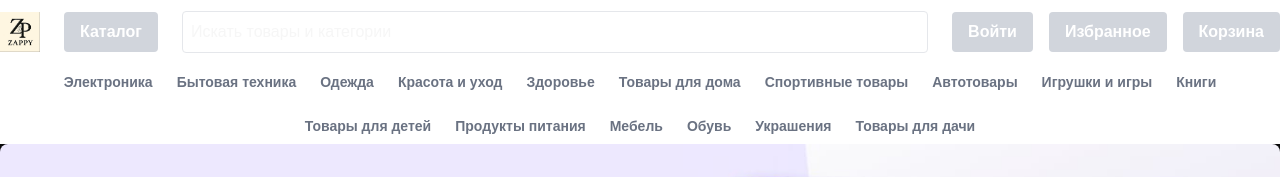
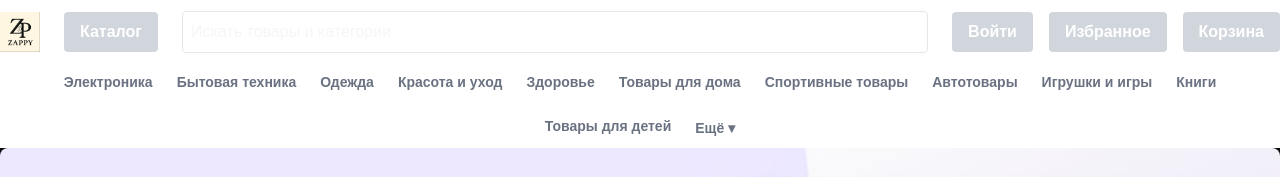
Before and after one commit to DENFNC/Zappy, a Next.js app in the folder frontend/: page / in a window 1280 px wide. Shown: the top 177 px of the page. Built offline with nearby package versions, Linux system fonts and the light colour scheme.

Commit message:
feat: (frontend) add more for category block

```diff
--- a/frontend/src/components/CategoryItems/CategoryItems.tsx
+++ b/frontend/src/components/CategoryItems/CategoryItems.tsx
@@ -1,12 +1,20 @@
+import { useState } from 'react';
+
 export interface IListItems {
   items: string[];
+  limit?: number;
 }
 
-export default function CategoryItems({ items }: IListItems) {
+export default function CategoryItems({ items, limit = 6 }: IListItems) {
+  const [isDropdownOpen, setDropdownOpen] = useState(false);
+
+  const visibleItems = items.slice(0, limit);
+  const hiddenItems = items.slice(limit);
+
   return (
     <div className="w-full px-4 py-2">
       <ul className="flex flex-wrap justify-center gap-3 sm:gap-4 md:gap-6">
-        {items.map((item, index) => (
+        {visibleItems.map((item, index) => (
           <li
             key={index}
             className="text-sm text-gray-500 hover:text-yellow-700 cursor-pointer font-extrabold"
@@ -14,6 +22,29 @@ export default function CategoryItems({ items }: IListItems) {
             {item}
           </li>
         ))}
+
+        {hiddenItems.length > 0 && (
+          <li className="relative">
+            <button
+              onClick={() => setDropdownOpen(!isDropdownOpen)}
+              className="text-sm text-gray-500 hover:text-yellow-700 cursor-pointer font-bold"
+            >
+              Ещё ▾
+            </button>
+            {isDropdownOpen && (
+              <ul className="absolute z-10 mt-2 w-40 bg-white border border-gray-200 rounded shadow-lg">
+                {hiddenItems.map((item, index) => (
+                  <li
+                    key={index}
+                    className="px-4 py-2 text-sm text-gray-700 hover:bg-yellow-100 hover:text-yellow-700 cursor-pointer"
+                  >
+                    {item}
+                  </li>
+                ))}
+              </ul>
+            )}
+          </li>
+        )}
       </ul>
     </div>
   );
--- a/frontend/src/components/Header/Header.tsx
+++ b/frontend/src/components/Header/Header.tsx
@@ -57,6 +57,7 @@ export default function Header() {
             'Украшения',
             'Товары для дачи',
           ]}
+          limit={11}
         />
       </header>
     </>
```
